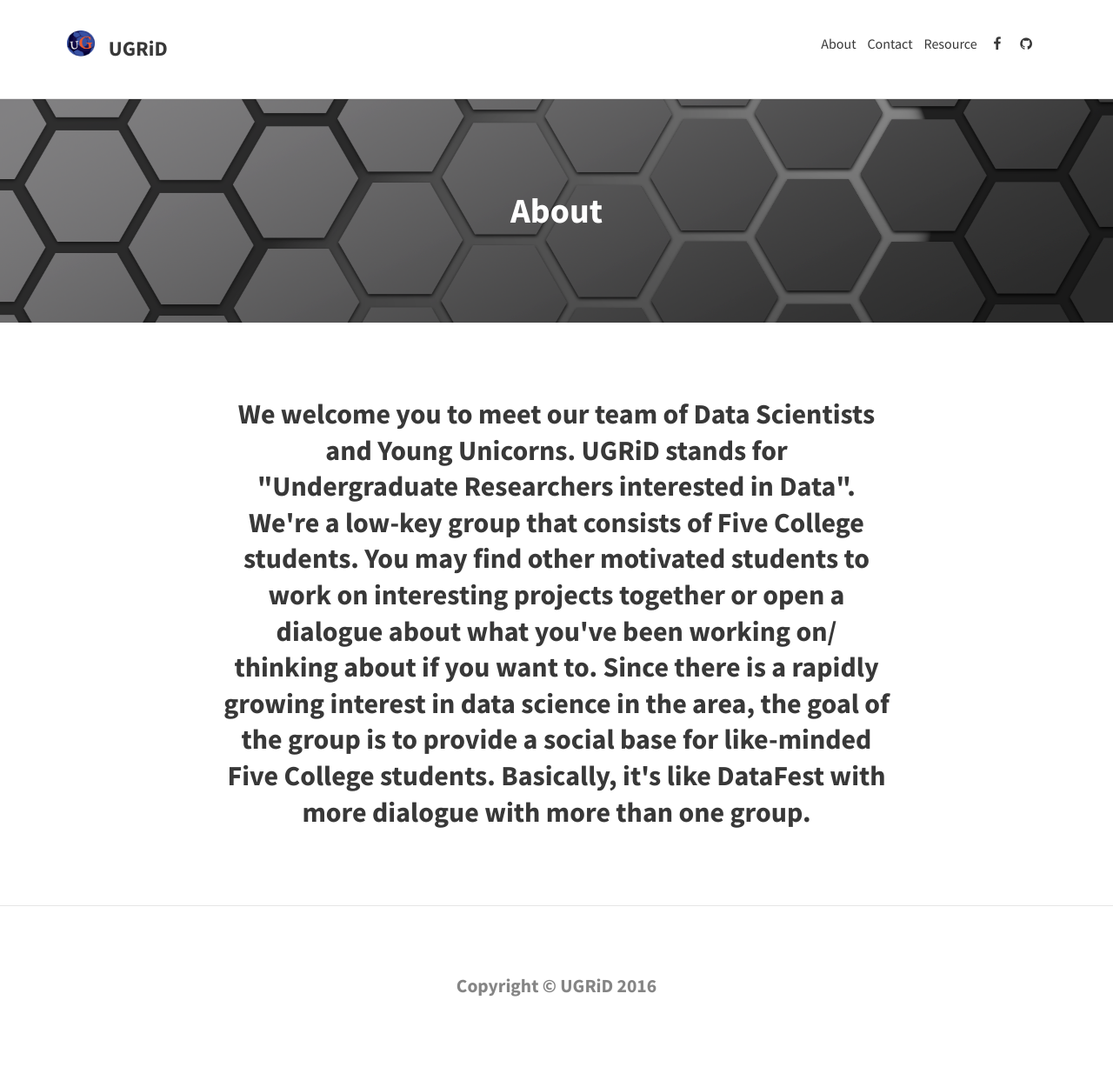
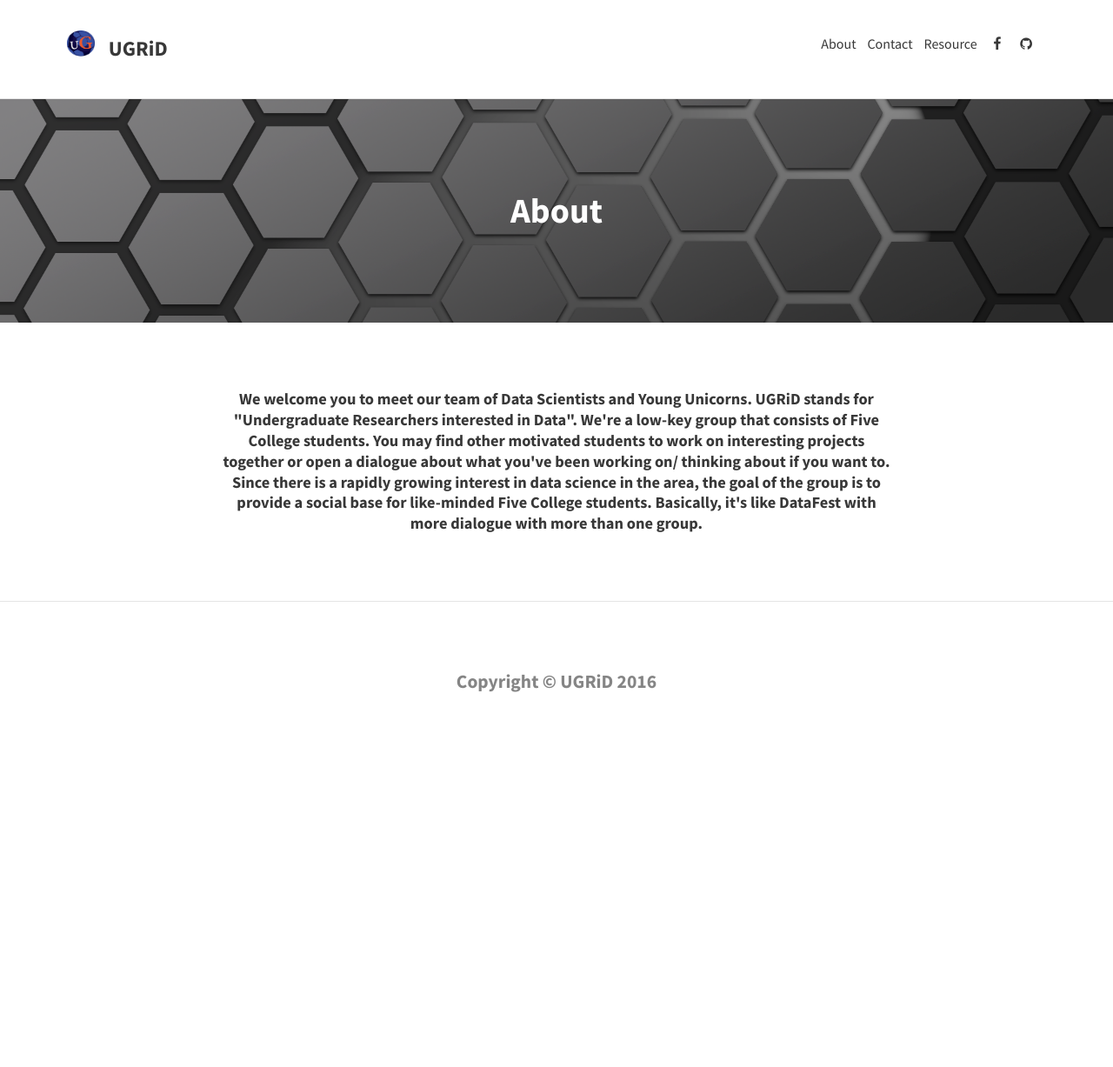
Before and after one commit to sketchplatform/ugriders.github.io, a Jekyll site: the page built from about.md, in a window 1280 px wide. Shown: the whole page at 87% size. Built offline with Jekyll 4.4.1, drawn with Linux system fonts in a browser that asks for light colours; nearby versions of some CDN libraries; after the commit the page ends 900 px from its top, so only the background shows below that.

```diff
--- a/about.md
+++ b/about.md
@@ -5,4 +5,4 @@ permalink: /about/
 feature-img: "img/texture3.png"
 ---
 
-<center><h2>We welcome you to meet our team of Data Scientists and Young Unicorns. UGRiD stands for "Undergraduate Researchers interested in Data". We're a low-key group that consists of Five College students. You may find other motivated students to work on interesting projects together or open a dialogue about what you've been working on/ thinking about if you want to. Since there is a rapidly growing interest in data science in the area, the goal of the group is to provide a social base for like-minded Five College students. Basically, it's like DataFest with more dialogue with more than one group.</h2></center>
+<center><h4>We welcome you to meet our team of Data Scientists and Young Unicorns. UGRiD stands for "Undergraduate Researchers interested in Data". We're a low-key group that consists of Five College students. You may find other motivated students to work on interesting projects together or open a dialogue about what you've been working on/ thinking about if you want to. Since there is a rapidly growing interest in data science in the area, the goal of the group is to provide a social base for like-minded Five College students. Basically, it's like DataFest with more dialogue with more than one group.</h4></center>
```
